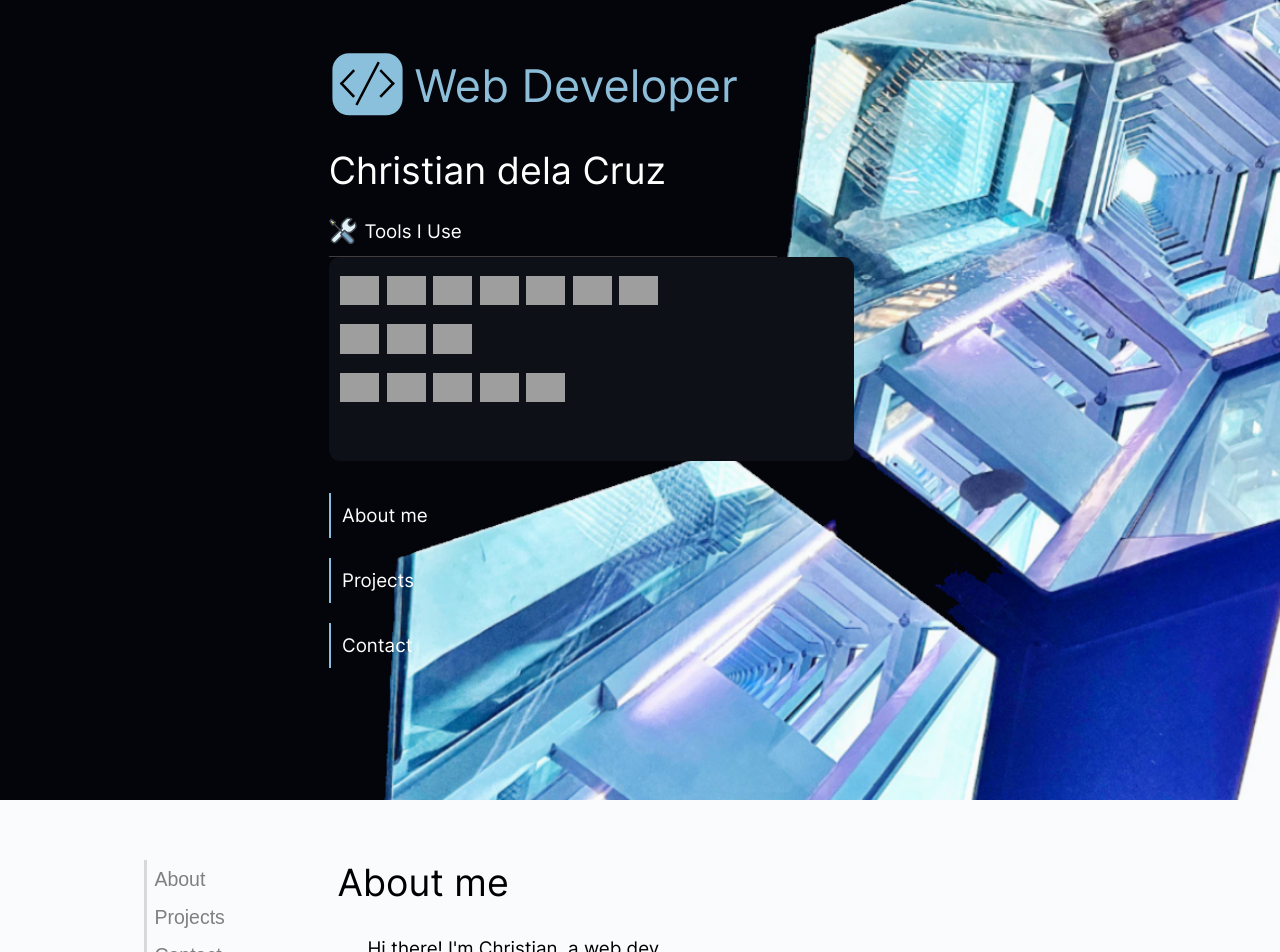
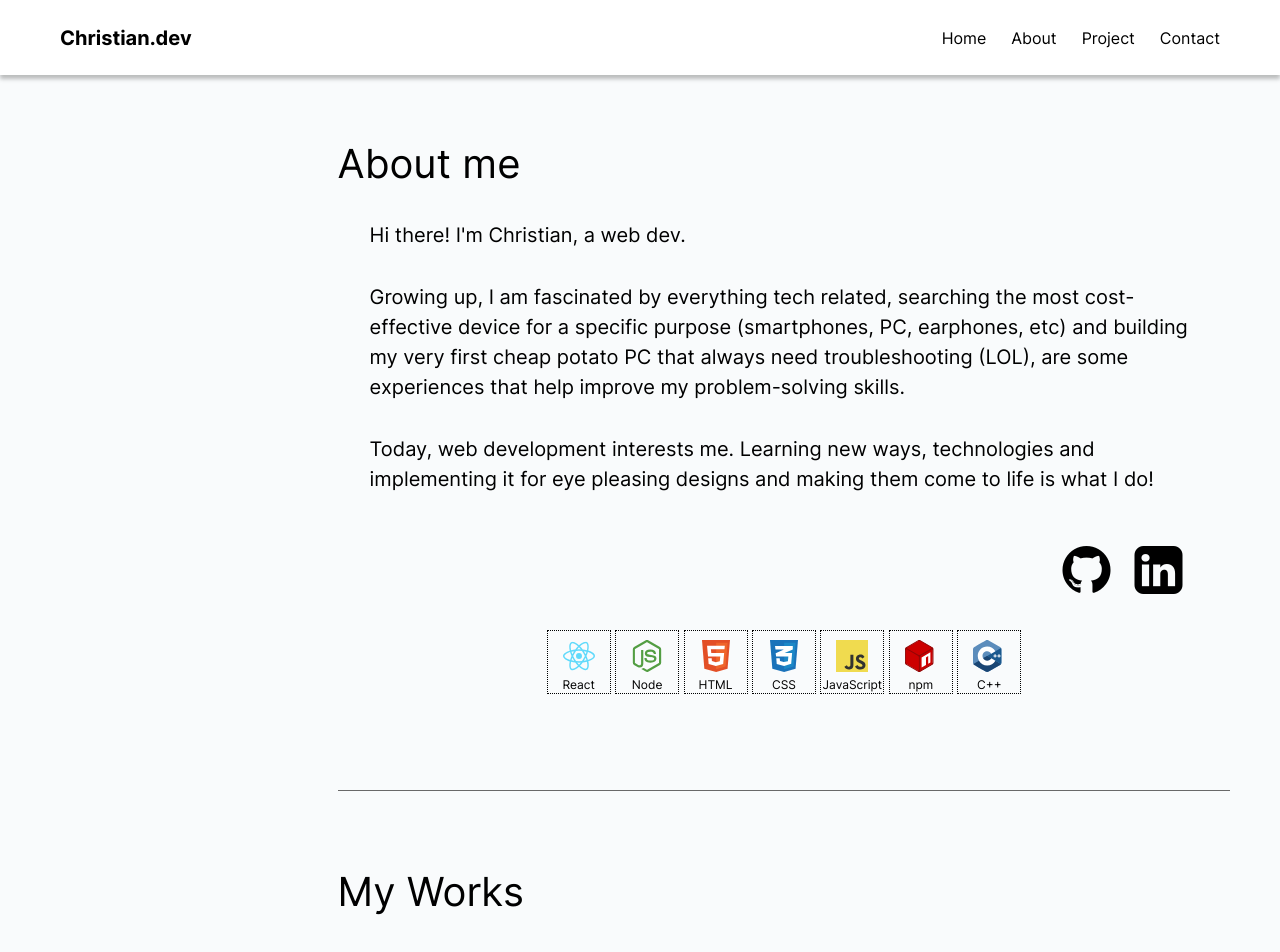
Before and after one commit to ctdc0208/Portfolio, a React (Vite) app: page / in a window 1280 px wide. Shown: the top 952 px of the page. Built offline with nearby package versions, Linux system fonts and the light colour scheme; grey boxes are pictures that could not be loaded.

Commit message:
header v2

```diff
--- a/src/App.css
+++ b/src/App.css
@@ -1,10 +1,10 @@
 body,
 html {
-    font-size: 18px;
+    font-size: 16px;
 }
 
 :root {
-    --clr-primary: #8cbed9;
+    --clr-primary: #249280;
     --clr-neutral-100: #fff;
     --clr-neutral-300: #f5f5f5;
     --clr-neutral-400: #f9fbfc;
@@ -15,13 +15,49 @@ html {
     --font-color-700: #808080;
 }
 
-.sticky {
+
+/* Header styles */
+
+.sticky-header {
+    z-index: 99;
+    position: -webkit-sticky;
     position: sticky;
+    top: 0;
 }
 
-.top-30 {
-    top: 10rem;
+.header-container {
+    display: flex;
+    flex-direction: row;
+    align-items: center;
+    justify-content: space-between;
+    padding: 0 3.75rem;
+    height: 4.6875rem;
+    background-color: var(--clr-neutral-100);
+    -webkit-box-shadow: 0px 4px 4px 0px rgba(0, 0, 0, 0.25);
+    -moz-box-shadow: 0px 4px 4px 0px rgba(0, 0, 0, 0.25);
+    box-shadow: 0px 4px 4px 0px rgba(0, 0, 0, 0.25);
 }
+
+.header-name {
+    color: var(--clr-neutral-1000);
+    font-size: 1.25rem;
+    font-style: normal;
+    font-weight: 700;
+    line-height: normal;
+}
+
+.button-header {
+    cursor: pointer;
+    color: var(--clr-neutral-1000);
+    font-size: 1rem;
+    font-style: normal;
+    font-weight: 400;
+    line-height: normal;
+    margin-left: 1.56rem;
+}
+
+
+/* End - Header styles */
 
 .grid-10 {
     display: grid;
@@ -31,11 +67,6 @@ html {
 
 .bg-100 {
     background-color: var(--clr-neutral-400);
-}
-
-.side-bar {
-    grid-column: 3 / 4;
-    background-color: transparent;
 }
 
 .main-container {
@@ -90,11 +121,6 @@ button:hover {
     transform-origin: bottom left;
 }
 
-.active>button {
-    color: var(--clr-neutral-1000);
-    border-left: var(--clr-primary) solid 0.2rem;
-}
-
 .max-width {
     display: block;
     width: min(90%, 70rem);
@@ -103,22 +129,6 @@ button:hover {
 
 .padding-auto {
     padding: .75rem;
-}
-
-.header-button-container {
-    margin-top: 4rem;
-}
-
-.button-header {
-    background: none;
-    border: none;
-    font-size: 1.3rem;
-    padding-left: 1rem;
-    padding-block: 0.5rem;
-    border-left: var(--clr-neutral-700) solid 0.2rem;
-    display: inline-block;
-    position: relative;
-    color: var(--font-color-700);
 }
 
 .home-container {
@@ -769,6 +779,8 @@ button[type="submit"]:hover {
     color: var(--clr-neutral-100);
 }
 
+
+/*
 @media only screen and (min-device-width: 275px) {
     body,
     html {
@@ -823,14 +835,11 @@ button[type="submit"]:hover {
     html {
         font-size: 25px !important;
     }
-}
+} */
 
 @media only screen and (min-device-width: 275px) and (max-device-width: 480px) {
     .home-background {
         background-image: url(../src/assets/Portrait.png);
-    }
-    .header-container {
-        display: none;
     }
     .grid-12 {
         grid-template-columns: repeat(12, 2rem);
@@ -990,12 +999,6 @@ button[type="submit"]:hover {
     .bottom-container {
         padding-top: 1.44rem;
     }
-    .side-bar {
-        grid-column: 2 / 3;
-    }
-    .button-header {
-        padding-left: 0.5rem;
-    }
     .grid-10 {
         grid-template-columns: repeat(9, 1fr);
     }
@@ -1095,12 +1098,6 @@ button[type="submit"]:hover {
     .bottom-text {
         font-size: 1.4rem;
     }
-    .side-bar {
-        grid-column: 2 / 3;
-    }
-    .button-header {
-        padding-left: 0.5rem;
-    }
     .grid-10 {
         grid-template-columns: repeat(9, 1fr);
     }
@@ -1194,12 +1191,6 @@ button[type="submit"]:hover {
     .bottom-container {
         padding-top: 1.44rem;
     }
-    .side-bar {
-        grid-column: 2 / 3;
-    }
-    .button-header {
-        padding-left: 0.5rem;
-    }
     .grid-10 {
         grid-template-columns: repeat(9, 1fr);
     }
--- a/src/App.jsx
+++ b/src/App.jsx
@@ -1,18 +1,17 @@
 import './App.css'
-import Navbar from './Navbar'
-import Home from './Home'
+import Header from './Header'
 import About from './About'
 import Projects from './Projects'
 import Contact from './Contact'
 import Footer from './Footer'
-import { ParallaxProvider } from 'react-scroll-parallax'
 
 function App() {
   return (
-    <ParallaxProvider>
-        <Home />
+    <>
+      <Header />
+      <div className='content'>
+
         <div className='grid-10 bg-100'>
-          <Navbar />
           <div className='main-container'>
             <About />
             <Projects />
@@ -20,7 +19,8 @@ function App() {
         </div>
             <Contact />
             <Footer />
-    </ParallaxProvider>
+      </div>
+    </>
   )
 }
 
--- /dev/null
+++ b/src/Header.jsx
@@ -0,0 +1,26 @@
+import { Link } from "react-scroll";
+
+
+export default function Header() {
+    return (
+        <div className="sticky-header">
+            <div className="header-container ">
+                <div className="header-name">Christian.dev</div>
+                <div>
+                    <Link activeClass="active" className="button-header" to="home" spy={true} smooth={true} offset={-250} duration={500}>
+                        Home
+                    </Link>
+                    <Link activeClass="active" className="button-header" to="about" spy={true} smooth={true} offset={-225} duration={500}>
+                        About
+                    </Link>
+                    <Link activeClass="active" className="button-header" to="projects" spy={true} smooth={true} offset={-120} duration={500}>
+                        Project
+                    </Link>
+                    <Link activeClass="active" className="button-header" to="contact" spy={true} smooth={true} offset={0} duration={500}>
+                        Contact
+                    </Link>
+                </div>
+            </div>
+        </div>
+    )
+}
--- a/src/Navbar.jsx
+++ /dev/null
@@ -1,25 +0,0 @@
-import { Component } from "react";
-import { Link } from "react-scroll";
-
-export default class Navbar extends Component {
-    render() {
-        return (
-          <div className="header-container side-bar">
-            <div className="header-button-container sticky top-30">
-              {/* <Link activeClass="active" to="home" spy={true} smooth={true} offset={-250} duration={500}>
-                <button className="button-header" >Home</button>
-              </Link> */}
-              <Link activeClass="active" to="about" spy={true} smooth={true} offset={-225} duration={500}>
-                <button className="button-header">About</button>
-              </Link>
-              <Link activeClass="active" to="projects" spy={true} smooth={true} offset={-120} duration={500}>
-                <button className="button-header">Projects</button>
-              </Link>
-              <Link activeClass="active" to="contact" spy={true} smooth={true} offset={0} duration={500}>
-                <button className="button-header">Contact</button>
-              </Link>
-            </div>
-          </div>
-        );
-    }
-}
```
